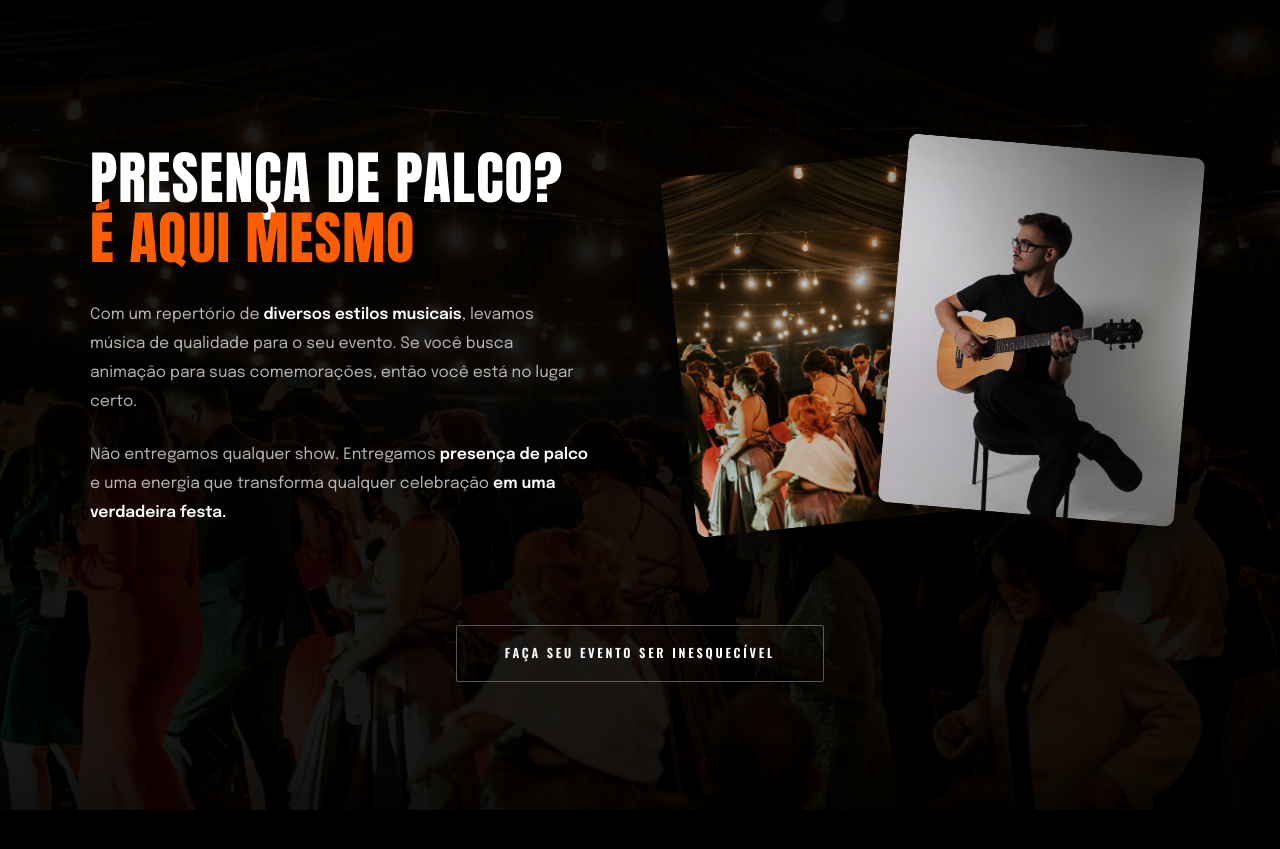
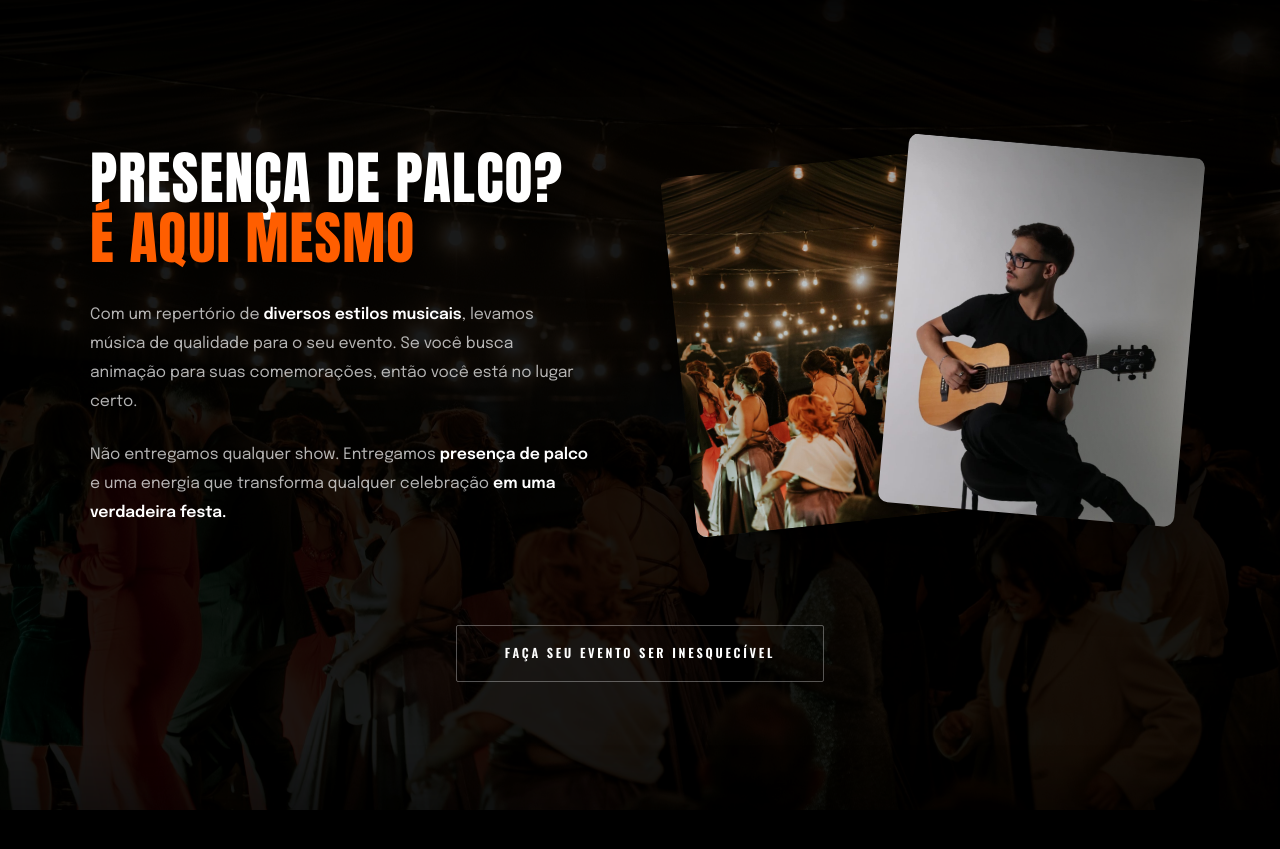
Before and after one commit to Ulisseswrk/dudasouza-site, a React (Vite) app: page / in a window 1280 px wide. Shown: the part 800-1649 px from the top of the page. Built offline with nearby package versions, Linux system fonts and the light colour scheme.

Commit message:
fix: ajusta zoom da foto do Duda por faixa de largura na secao Credencial

```diff
--- a/src/components/Credencial.jsx
+++ b/src/components/Credencial.jsx
@@ -184,6 +184,7 @@ export default function Credencial() {
             <img
               src="/img/foto-sobre.jpeg"
               alt="Duda tocando para a plateia"
+              className="credencial-foto-duda"
               style={{ width: '100%', height: '100%', objectFit: 'cover', objectPosition: 'top' }}
             />
             <div style={{
--- a/src/index.css
+++ b/src/index.css
@@ -184,6 +184,19 @@ body {
 }
 
 img, video { max-width: 100%; display: block; }
+
+/* Foto do Duda na seção Credencial: o corte via object-fit sozinho não
+   é suficiente perto de 955–1250px (onde o grid vira 2 colunas e a
+   proporção do quadro quase empata com a da foto, sobrando fundo
+   demais acima da cabeça). Um leve zoom compensa nas larguras
+   menores e um zoom maior cobre essa faixa de transição. */
+.credencial-foto-duda {
+  transform: scale(1.15);
+  transform-origin: 50% 0%;
+}
+@media (min-width: 955px) and (max-width: 1250px) {
+  .credencial-foto-duda { transform: scale(1.6); }
+}
 
 /* ─── Container ──────────────────────────────────────────── */
 .wrap {
```
